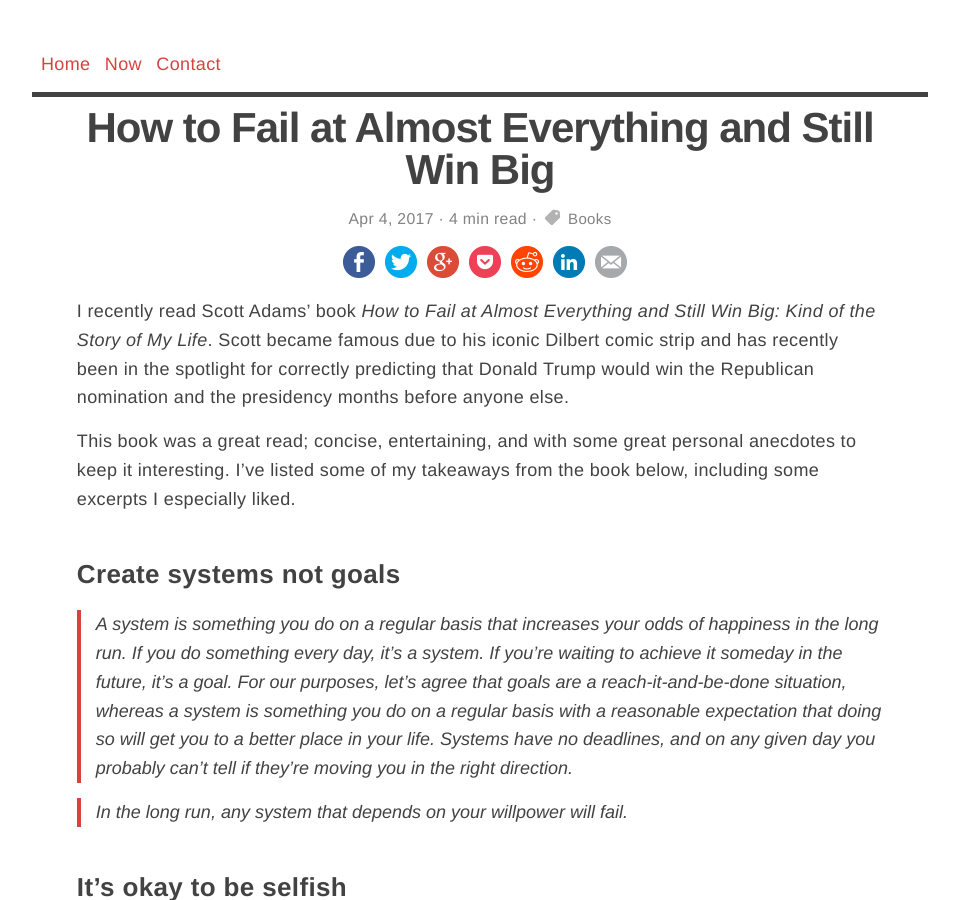
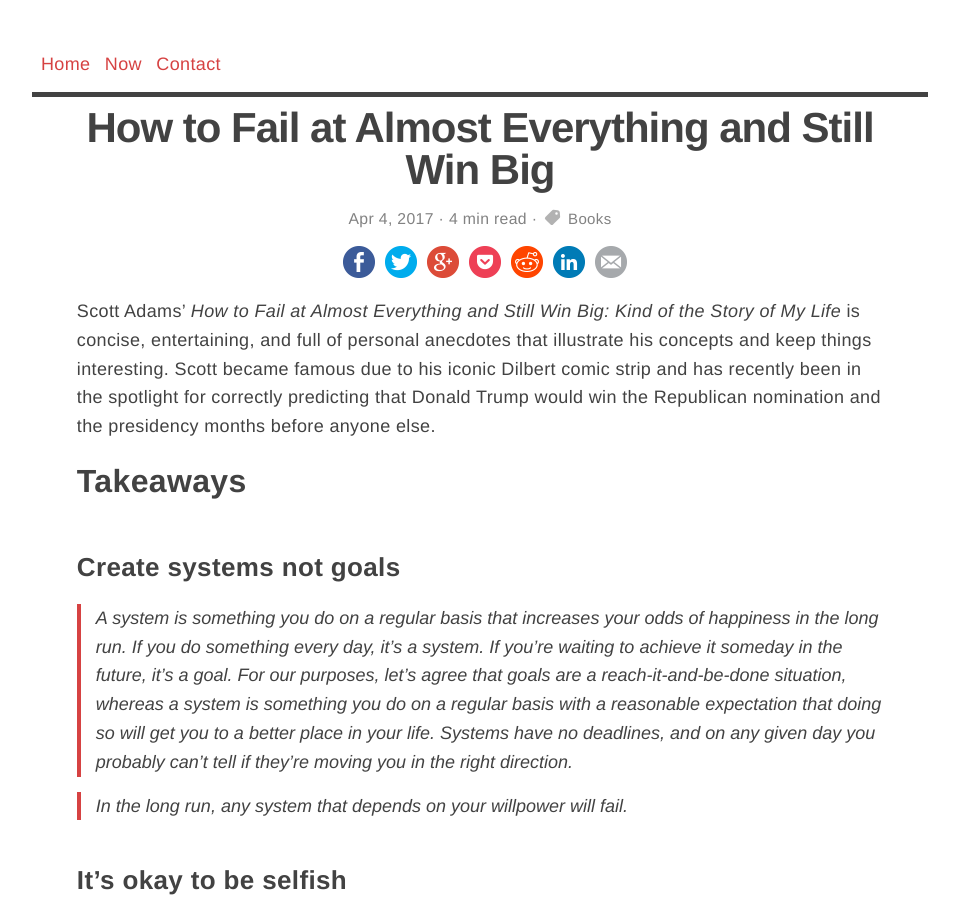
Before and after one commit to frankiecd86/windespair, a Jekyll site: the page built from _posts/2017-04-04-scott-adams-how-to-win-big.md, in a window 1280 px wide and 900 px high. Shown: the whole window, without its empty margins (160-1119 px from the left). Built offline with Jekyll 4.4.1, drawn with Linux system fonts in a browser that asks for light colours.

Commit message:
Modify scott adams and four agreements. Publish Quiet.

```diff
--- a/_posts/2017-04-04-scott-adams-how-to-win-big.md
+++ b/_posts/2017-04-04-scott-adams-how-to-win-big.md
@@ -1,13 +1,14 @@
 ---
 layout: post
 title: How to Fail at Almost Everything and Still Win Big
+description: How does one become a world famous cartoonist? Scott Adams offers insight on what has worked for him on his road to success.
 comments: true
 categories: Books
 ---
 
-I recently read Scott Adams' book *How to Fail at Almost Everything and Still Win Big: Kind of the Story of My Life*. Scott became famous due to his iconic Dilbert comic strip and has recently been in the spotlight for correctly predicting that Donald Trump would win the Republican nomination and the presidency months before anyone else.
+Scott Adams' *How to Fail at Almost Everything and Still Win Big: Kind of the Story of My Life* is concise, entertaining, and full of personal anecdotes that illustrate his concepts and keep things interesting. Scott became famous due to his iconic Dilbert comic strip and has recently been in the spotlight for correctly predicting that Donald Trump would win the Republican nomination and the presidency months before anyone else.
 
-This book was a great read; concise, entertaining, and with some great personal anecdotes to keep it interesting. I've listed some of my takeaways from the book below, including some excerpts I especially liked.
+## Takeaways
 
 ### Create systems not goals
 > A system is something you do on a regular basis that increases your odds of happiness in the long run. If you do something every day, it’s a system. If you’re waiting to achieve it someday in the future, it’s a goal. For our purposes, let’s agree that goals are a reach-it-and-be-done situation, whereas a system is something you do on a regular basis with a reasonable expectation that doing so will get you to a better place in your life. Systems have no deadlines, and on any given day you probably can’t tell if they’re moving you in the right direction.
```
Also changed, not shown: _posts/2017-07-28-the-four-agreements.md (+1 -0 lines), _posts/2017-11-12-quiet-the-power-of-introverts.md (added, +44 -0 lines).
